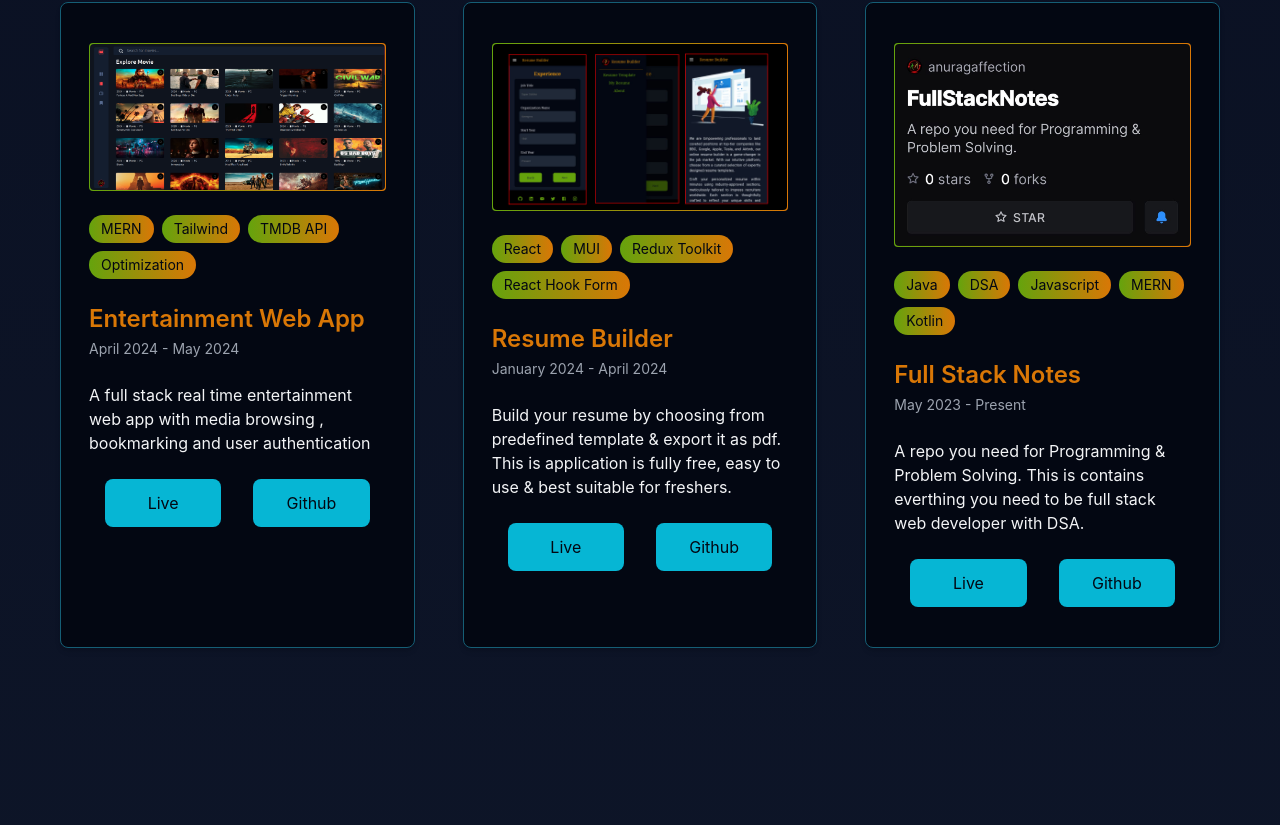
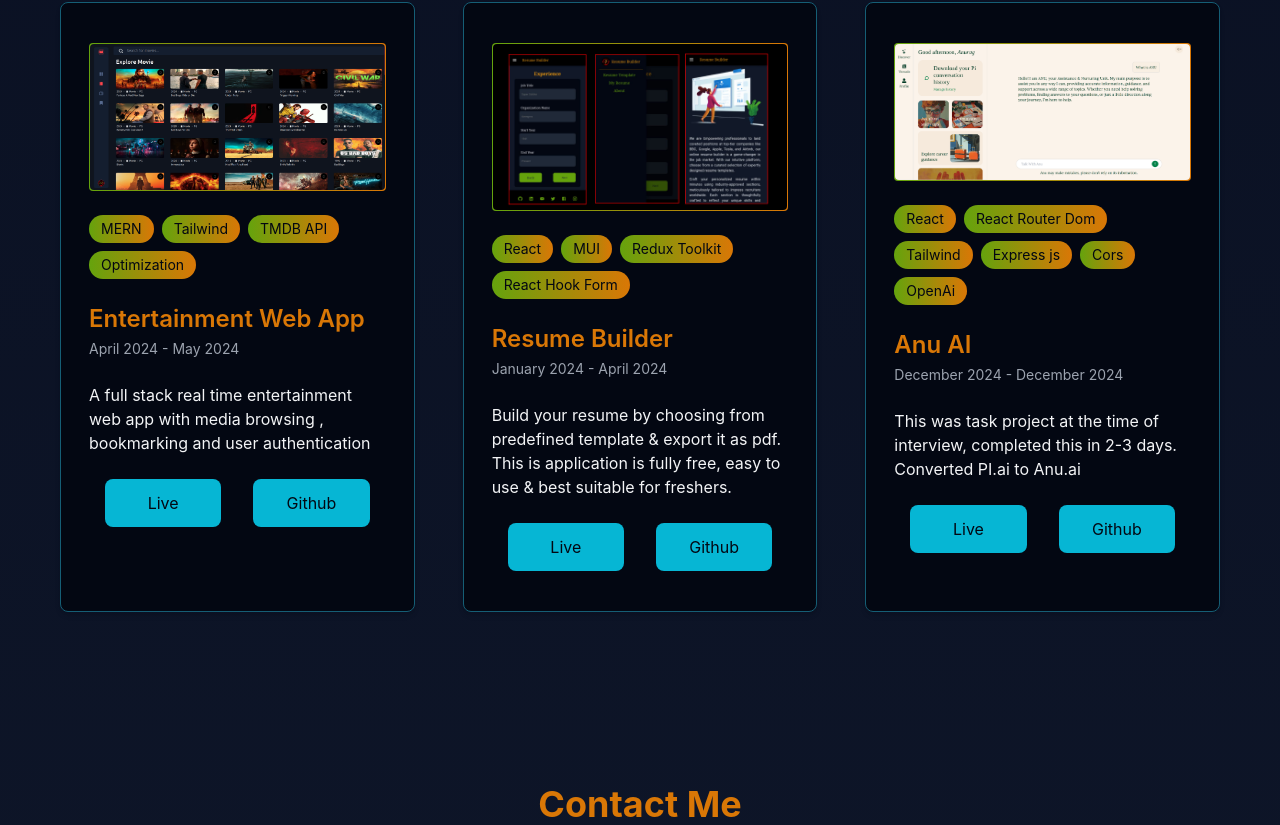
Before and after one commit to anuragaffection/anurag_portfolio, a React (Vite) app: page / in a window 1280 px wide. Shown: the part 3262-4087 px from the top of the page. Built offline with nearby package versions, Linux system fonts and the light colour scheme; a web font is replaced by a local one.

Commit message:
project updation

```diff
--- a/src/data/Projects.js
+++ b/src/data/Projects.js
@@ -4,6 +4,7 @@ import full_stack_notes from '../assets/full_stack_notes.jpg'
 import entertainment_web_app from "../assets/entertainment_app.png"
 import resume_builder from '../assets/resume_builder.jpg'
 import spotify_clone from '../assets/spotify_clone.png'
+import anu_ai from "../assets/anu_ai.png"
 
 export const projects = [
     {
@@ -26,6 +27,16 @@ export const projects = [
         live: 'https://resume-builder-anurag.vercel.app',
         github: 'https://github.com/anuragaffection/resume_builder'
     },
+    {
+        id: 1.1,
+        img: anu_ai,
+        skills: ["React", "React Router Dom", "Tailwind", "Express js", "Cors", "OpenAi"],
+        title: 'Anu AI',
+        date: 'December 2024 - December 2024',
+        desc: 'This was task project at the time of interview, completed this in 2-3 days. Converted PI.ai to Anu.ai ',
+        live: 'https://anu.gklite.in/',
+        github: 'https://github.com/anuragaffection/anu_web_react'
+    },
     // {
     //     id: 2,
     //     img: article_app,
@@ -46,16 +57,16 @@ export const projects = [
     //     live: 'https://anuragaffection.vercel.app',
     //     github: 'https://github.com/anuragaffection/anurag_portfolio'
     // },
-    {
-        id: 4,
-        img: full_stack_notes,
-        skills: ["Java", "DSA", "Javascript", "MERN", "Kotlin"],
-        title: 'Full Stack Notes',
-        date: 'May 2023 - Present',
-        desc: 'A repo you need for Programming & Problem Solving. This is contains everthing you need to be full stack web developer with DSA.',
-        live: 'https://github.com/anuragaffection/FullStackNotes',
-        github: 'https://github.com/anuragaffection/FullStackNotes'
-    },
+    // {
+    //     id: 4,
+    //     img: full_stack_notes,
+    //     skills: ["Java", "DSA", "Javascript", "MERN", "Kotlin"],
+    //     title: 'Full Stack Notes',
+    //     date: 'May 2023 - Present',
+    //     desc: 'A repo you need for Programming & Problem Solving. This is contains everthing you need to be full stack web developer with DSA.',
+    //     live: 'https://github.com/anuragaffection/FullStackNotes',
+    //     github: 'https://github.com/anuragaffection/FullStackNotes'
+    // },
     // {
     //     id: 5,
     //     img: spotify_clone,
```
Also changed, not shown: src/assets/anu_ai.png (added).
